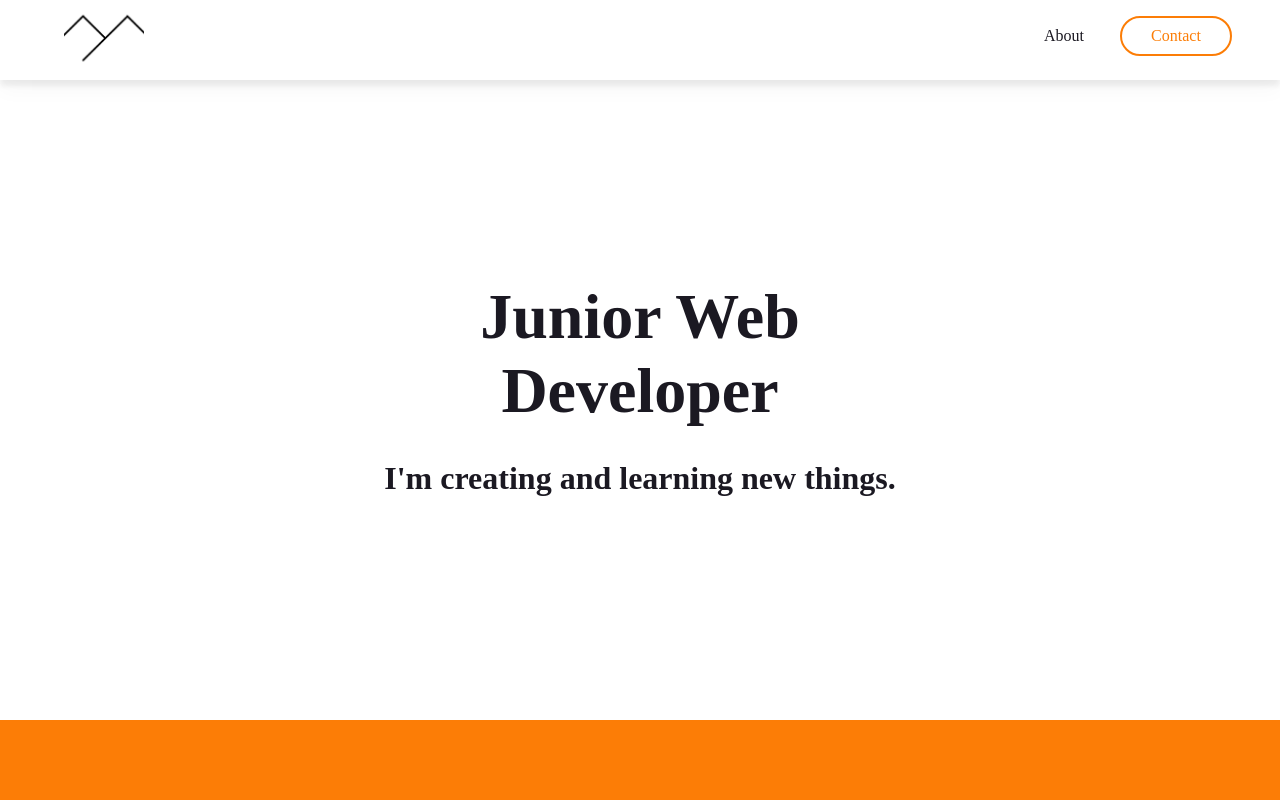
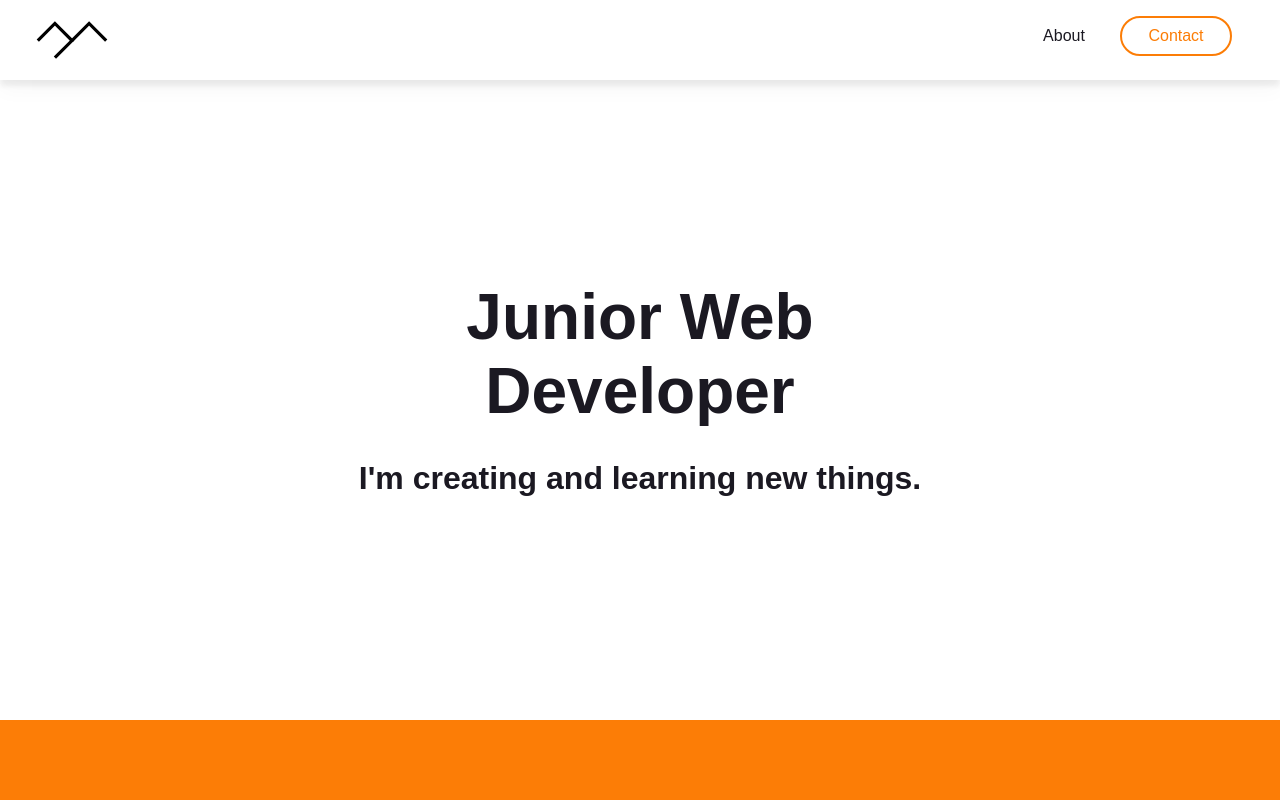
Before and after one commit to maciejziemichod/Portfolio-page, a plain HTML site: page index.html in a window 1280 px wide. Shown: the top 800 px of the page. Drawn offline with Linux system fonts and the light colour scheme.

Commit message:
added vector logo, specified font family

```diff
--- a/index.html
+++ b/index.html
@@ -13,7 +13,7 @@
     <!--<script src="https://cdn.freecodecamp.org/testable-projects-fcc/v1/bundle.js"></script>-->
     <nav id="navbar">
         <div class="logo">
-            <img src="./images/myLogo.png" alt="logo">
+            <img src="./images/logo.svg" alt="logo">
         </div>
         <div class="nav-panel">
             <ul>
@@ -116,7 +116,6 @@
 <!--
     My own TODO:
     - ? button for night mode
-    - my logo (desktop LOGO file already created)
     - ? favicon
     - add skills like jQuery, react and redux
     - later add 2 more projects and choose the best ones
--- a/style.css
+++ b/style.css
@@ -20,6 +20,7 @@ html {
 body {
   background-color: var(--main-white);
   font-size: 1rem;
+  font-family: Arial, Helvetica, sans-serif;
   color: var(--main-pewter);
 }
 
@@ -59,7 +60,7 @@ h2 {
 }
 
 .logo {
-  margin-left: 4rem;
+  margin-left: 2rem;
   height: 5rem;
   width: 5rem;
 }
@@ -78,6 +79,7 @@ h2 {
   margin: 1rem 0;
   height: 2.5rem;
   width: 7rem;
+  font-size: 1rem;
 }
 
 .nav-panel ul li a,
```
Also changed, not shown: images/logo.svg (added), images/myLogo.png (deleted).
